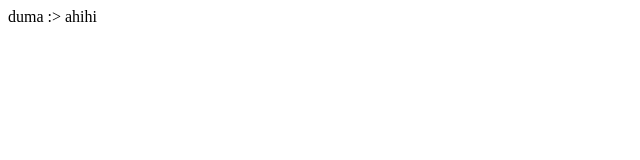
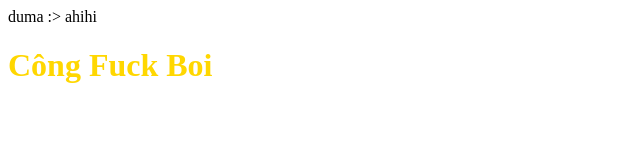
Before and after one commit to Serverone1/Serverone1.github.io, a plain HTML site: page index.html in a window 1280 px wide. Shown: the whole page, without its empty margins (0-640 px from the left). Drawn offline with Linux system fonts and the light colour scheme.

Commit message:
Update index.html

```diff
--- a/index.html
+++ b/index.html
@@ -8,5 +8,6 @@
 </head>
 <body>
     duma :> ahihi
+    <h1 style="color:gold;"> Công Fuck Boi </h1>
 </body>
 </html>
```
